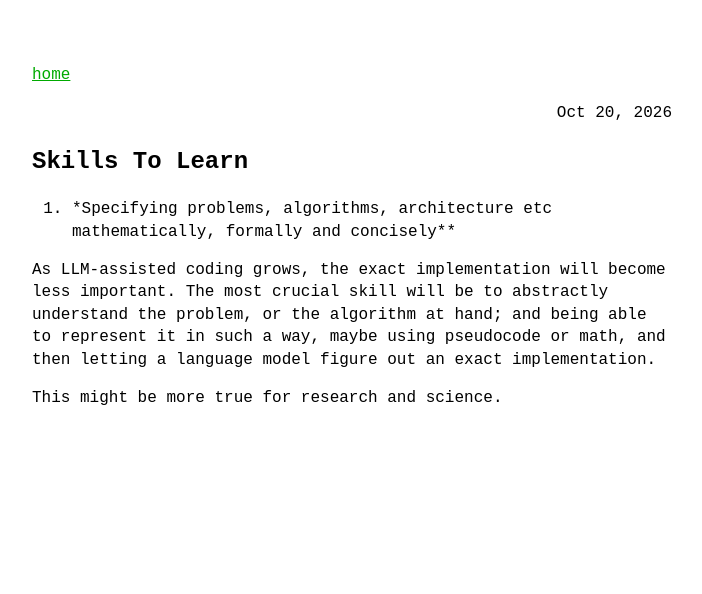
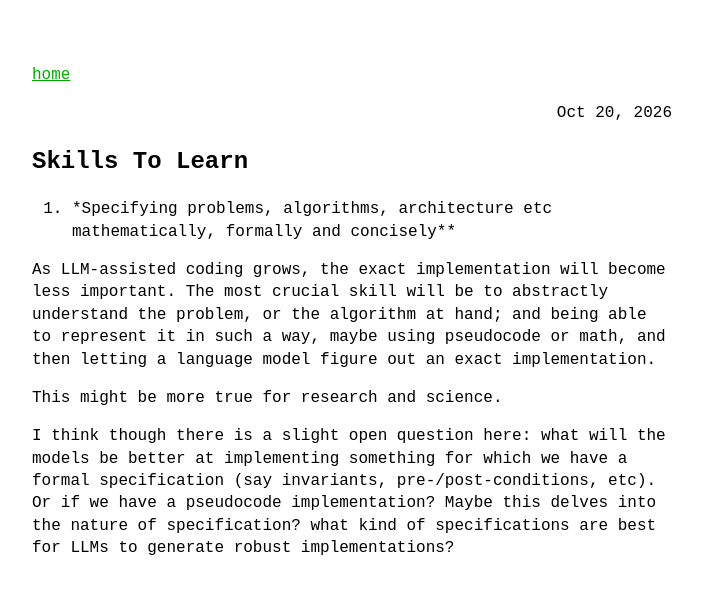
Before and after one commit to Verma314/verma314.github.io, a Jekyll site: the page built from _blog/2026-10-20-Skills-To-Learn.markdown, in a window 1280 px wide. Shown: the top 594 px of the page, without its empty margins (288-990 px from the left). Built offline with Jekyll 4.4.1, drawn with Linux system fonts in a browser that asks for light colours.

Commit message:
added a RQ

```diff
--- a/_blog/2026-10-20-Skills-To-Learn.markdown
+++ b/_blog/2026-10-20-Skills-To-Learn.markdown
@@ -10,3 +10,6 @@ categories: books
 As LLM-assisted coding grows, the exact implementation will become less important. The most crucial skill will be to abstractly understand the problem, or the algorithm at hand; and being able to represent it in such a way, maybe using pseudocode or math, and then letting a language model figure out an exact implementation.
 
 This might be more true for research and science.
+
+I think though there is a slight open question here: what will the models be better at implementing something for which we have a formal specification (say invariants, pre-/post-conditions, etc). Or if we have a pseudocode implementation?
+Maybe this delves into the nature of specification? what kind of specifications are best for LLMs to generate robust implementations?
```
